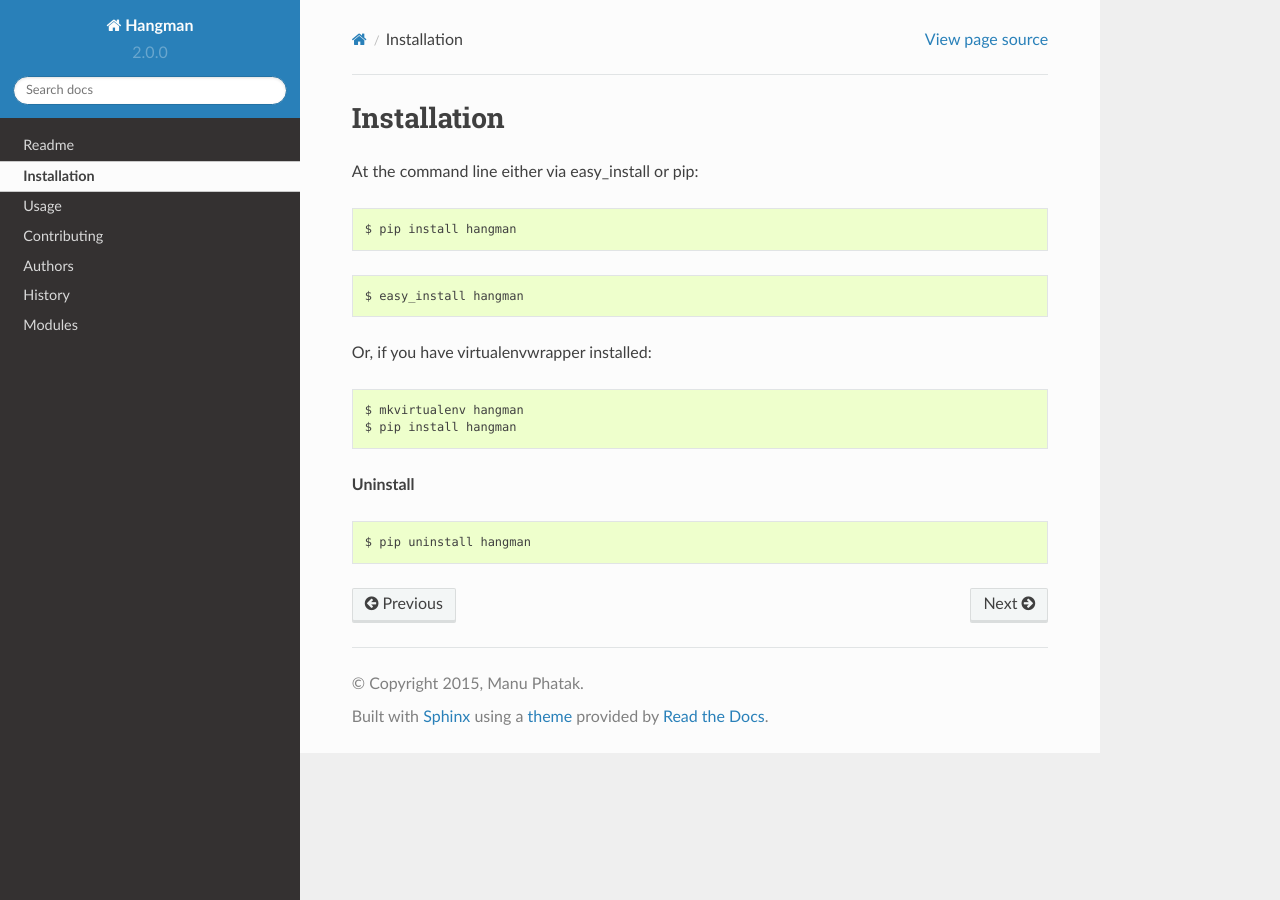
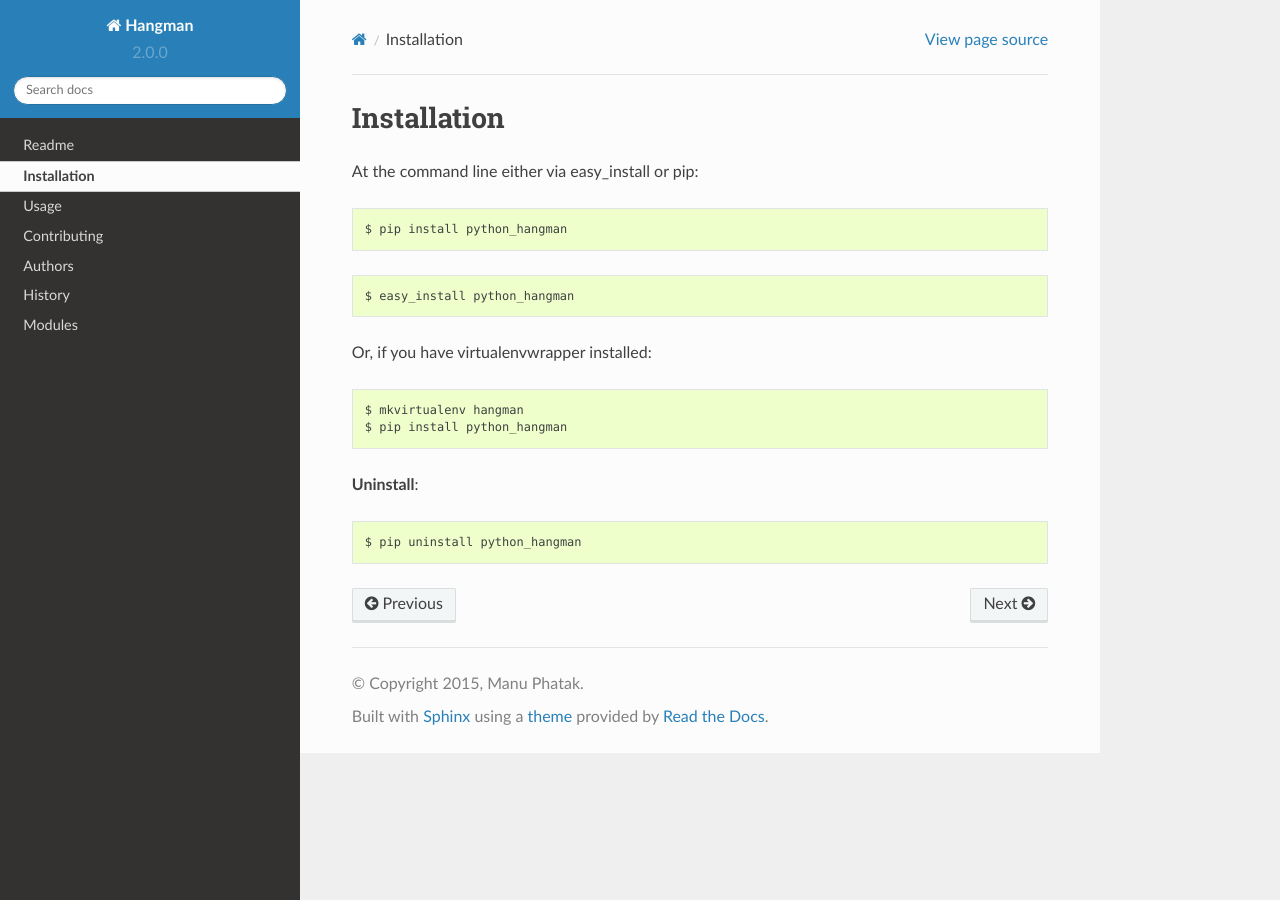
Before and after one commit to manuphatak/python_hangman, a Sphinx documentation site: the page built from docs/source/installation.rst, in a window 1280 px wide. Built offline with Sphinx 7.4.7 and the Read the Docs theme 2.0.0, drawn with Linux system fonts in a browser that asks for light colours.

Commit message:
use shell syntax in docs

```diff
--- a/CONTRIBUTING.rst
+++ b/CONTRIBUTING.rst
@@ -1,3 +1,5 @@
+.. highlight:: shell
+
 ============
 Contributing
 ============
--- a/docs/source/installation.rst
+++ b/docs/source/installation.rst
@@ -1,26 +1,22 @@
+.. highlight:: shell
+
 ============
 Installation
 ============
 
-At the command line either via easy_install or pip:
+At the command line either via easy_install or pip::
 
-.. code-block:: shell
+    $ pip install python_hangman
 
-    $ pip install hangman
+::
 
-.. code-block:: shell
+    $ easy_install python_hangman
 
-    $ easy_install hangman
-
-Or, if you have virtualenvwrapper installed:
-
-.. code-block:: shell
+Or, if you have virtualenvwrapper installed::
 
     $ mkvirtualenv hangman
-    $ pip install hangman
+    $ pip install python_hangman
 
-**Uninstall**
+**Uninstall**::
 
-.. code-block:: shell
-
-    $ pip uninstall hangman
+    $ pip uninstall python_hangman
```
Also changed, not shown: README.rst (+4 -4 lines).
